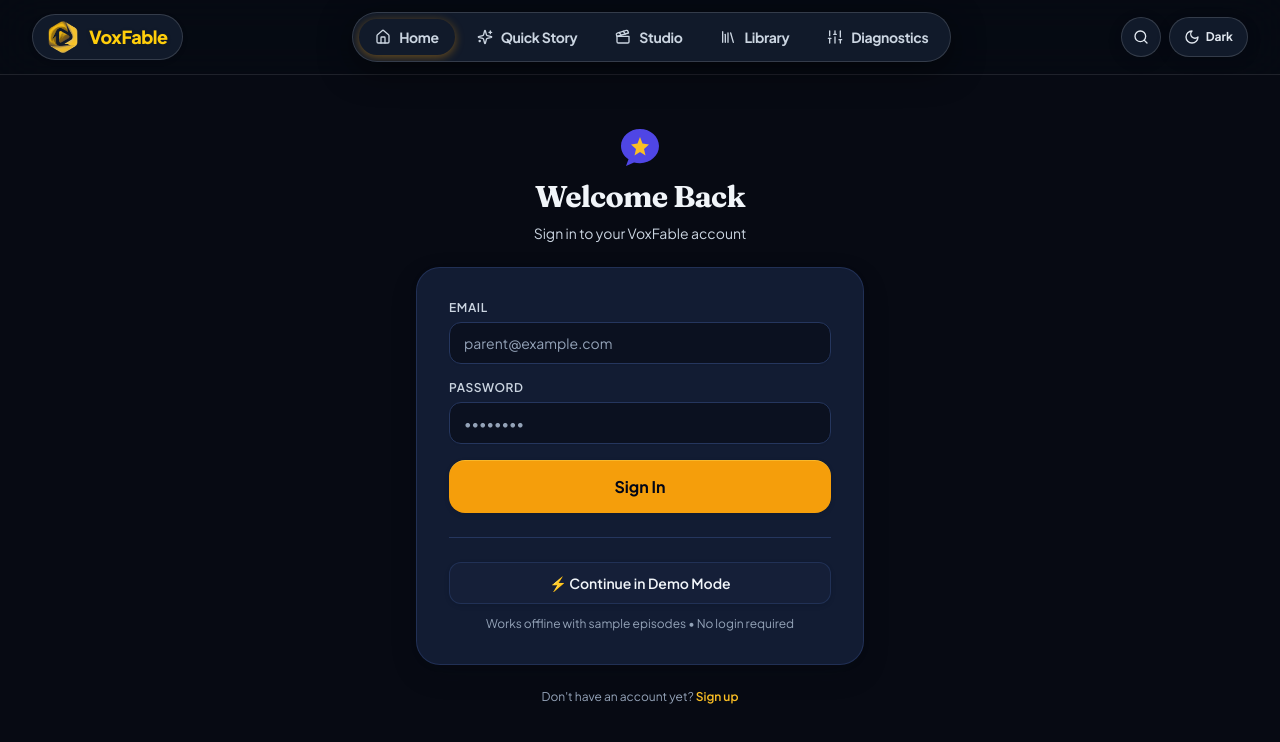
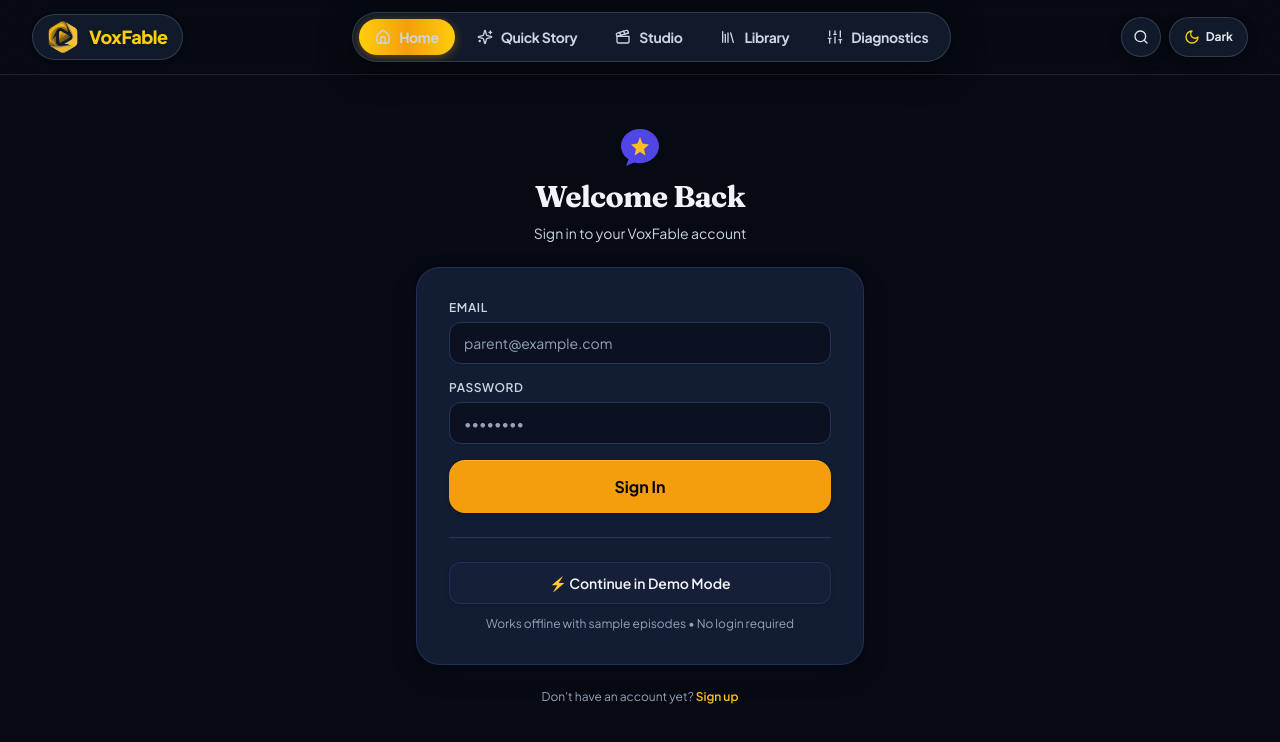
Before and after one commit to OmIsAGoodName/DOOMnDEBUG, a React (Vite) app in the folder frontend/: page /login in a window 1280 px wide. Shown: the top 742 px of the page. Built offline with nearby package versions, Linux system fonts and the light colour scheme; no server answers.

Commit message:
fix(theme): add vox color and shadow tokens to tailwind config for dark mode

```diff
--- a/frontend/tailwind.config.js
+++ b/frontend/tailwind.config.js
@@ -37,6 +37,19 @@ export default {
           400: '#34d399',
           500: '#10b981',
           600: '#059669',
+        },
+        vox: {
+          midnight: '#070a13',
+          slate: '#131d2e',
+          cream: '#faf8f5',
+          gold: '#FFCE0B',
+          border: 'rgba(255, 255, 255, 0.1)',
+          warmBorder: 'rgba(231, 224, 212, 0.9)',
+          muted: '#94a3b8',
+          lightMuted: '#78716c',
+          coral: '#f43f5e',
+          mint: '#10b981',
+          sidebar: '#090e1a',
         }
       },
       boxShadow: {
@@ -45,6 +58,8 @@ export default {
         'storybook-hover': '0 20px 40px -10px rgba(7, 10, 19, 0.35), 0 4px 12px -2px rgba(7, 10, 19, 0.15)',
         'lantern-glow': '0 0 24px -2px rgba(245, 158, 11, 0.35)',
         'lantern-glow-sm': '0 0 14px -2px rgba(245, 158, 11, 0.25)',
+        'gold-glow': '0 0 28px rgba(245, 158, 11, 0.45)',
+        'gold-sm': '0 2px 10px rgba(245, 158, 11, 0.35)',
         'cel-border': 'inset 0 1px 0 rgba(255, 255, 255, 0.08)',
       },
       backgroundImage: {
```
Also changed, not shown: 1 other file (tests, documents, lock files or other folders).
